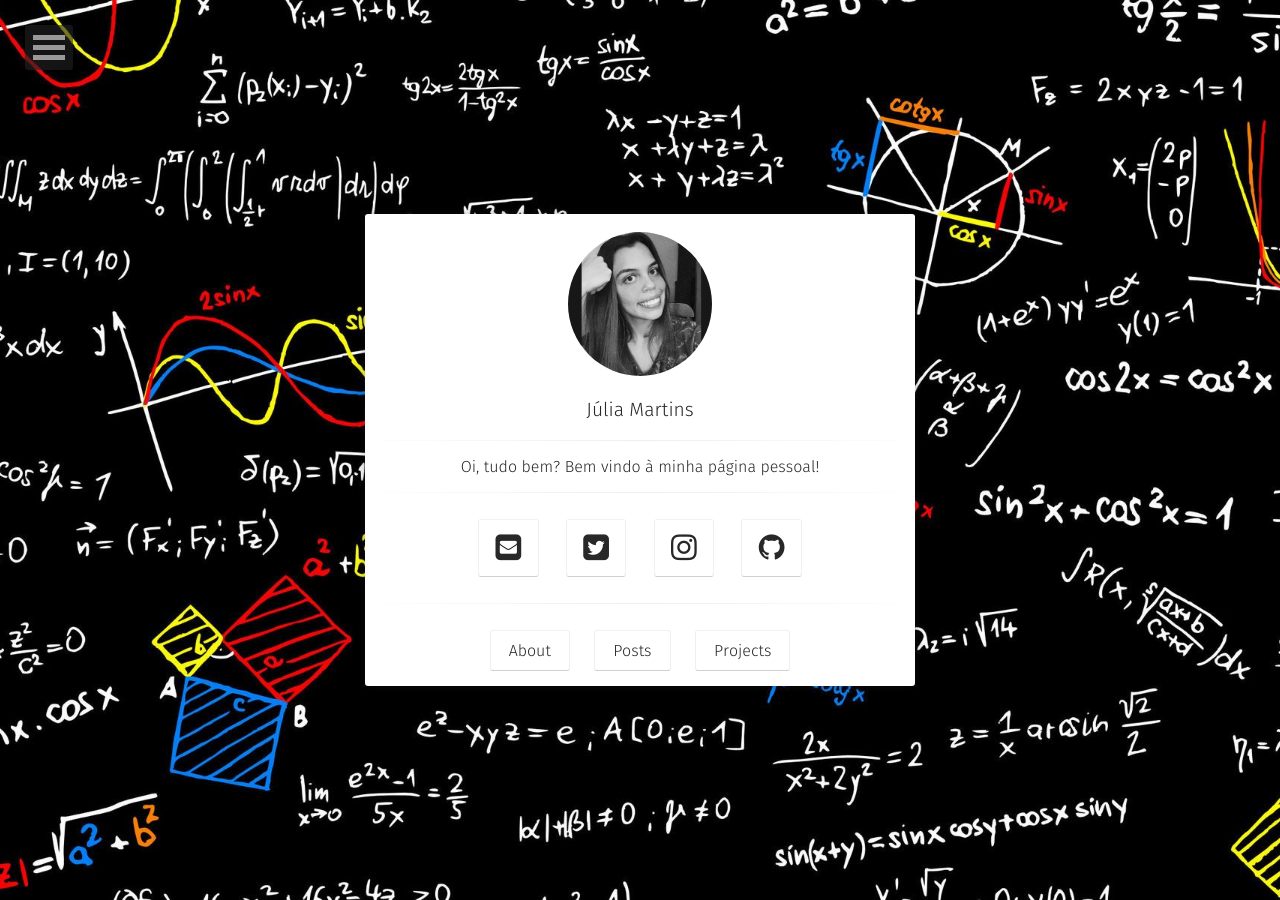
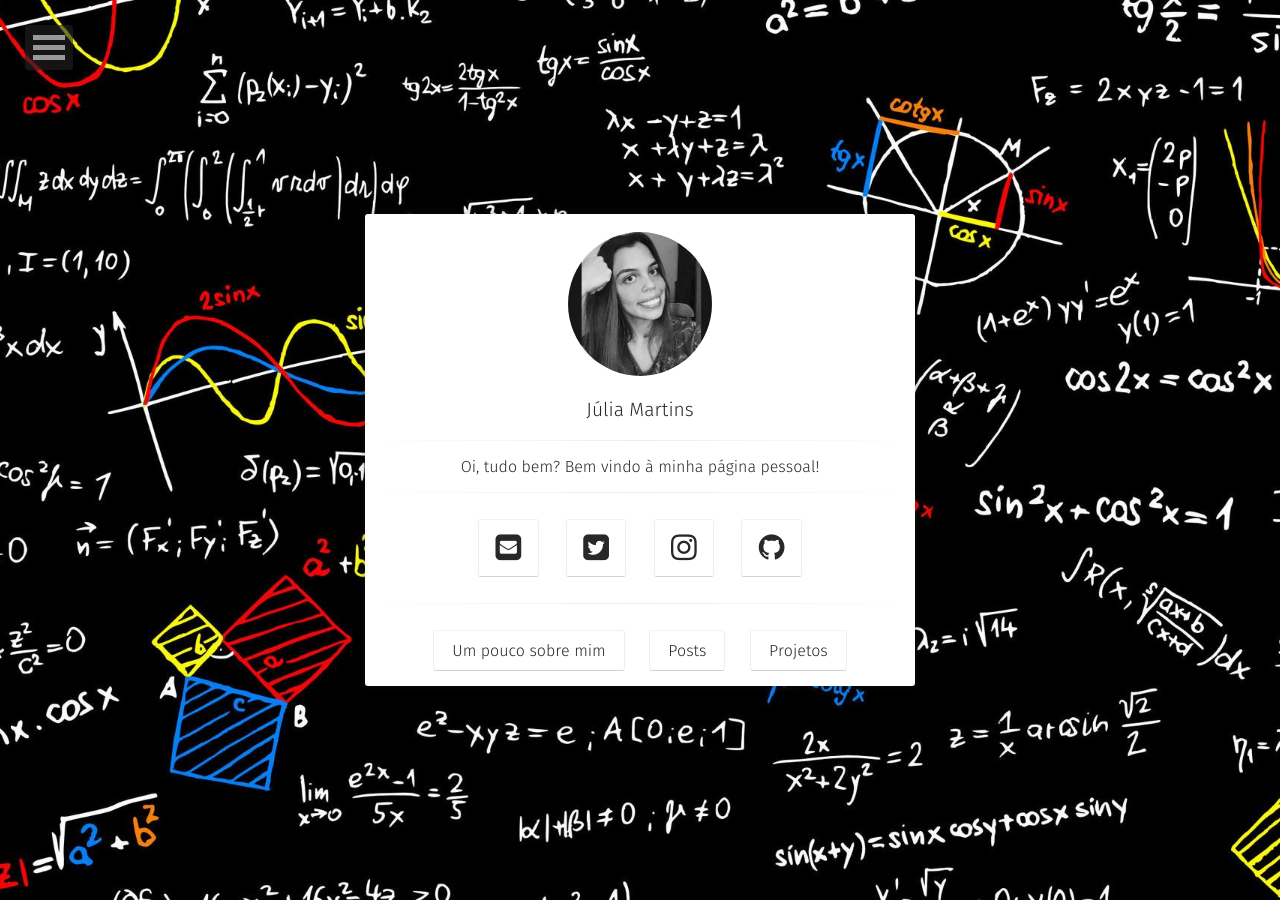
Before and after one commit to julialmartins/julialmartins.github.io, a Jekyll site: the page built from index.html, in a window 1280 px wide. Built offline with Jekyll 4.4.1, drawn with Linux system fonts in a browser that asks for light colours; some web fonts are replaced.

Commit message:
alteracoes

```diff
--- a/_layouts/home.html
+++ b/_layouts/home.html
@@ -33,13 +33,13 @@ layout: compress
                   <hr class="hr-line">
                   <h3 class="title">
                          <a class="btn zoombtn" href="{{ site.url }}/about">
-                         About
+                         Um pouco sobre mim
                          </a>
                          <a class="btn zoombtn" href="{{ site.url }}/posts">
                          Posts
                          </a>
                          <a class="btn zoombtn" href="{{ site.url }}/projects">
-                         Projects
+                         Projetos
                          </a>
                  </h3>
             </div>
```
